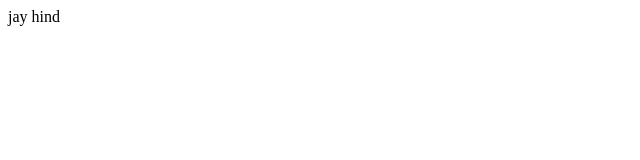
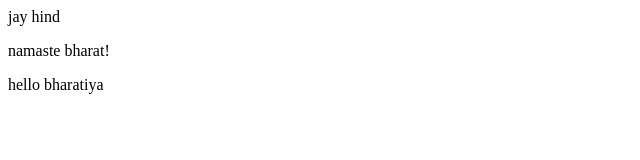
Before and after one commit to richadhusiya-dev/local-repo, a plain HTML site: page index.html in a window 1280 px wide. Shown: the whole page, without its empty margins (0-640 px from the left). Drawn offline with Linux system fonts and the light colour scheme.

Commit message:
fixed changes in feature1

```diff
--- a/index.html
+++ b/index.html
@@ -1 +1,3 @@
 <p>jay hind</p>
+<p>namaste bharat!</p>
+<p>hello bharatiya</p>
```
